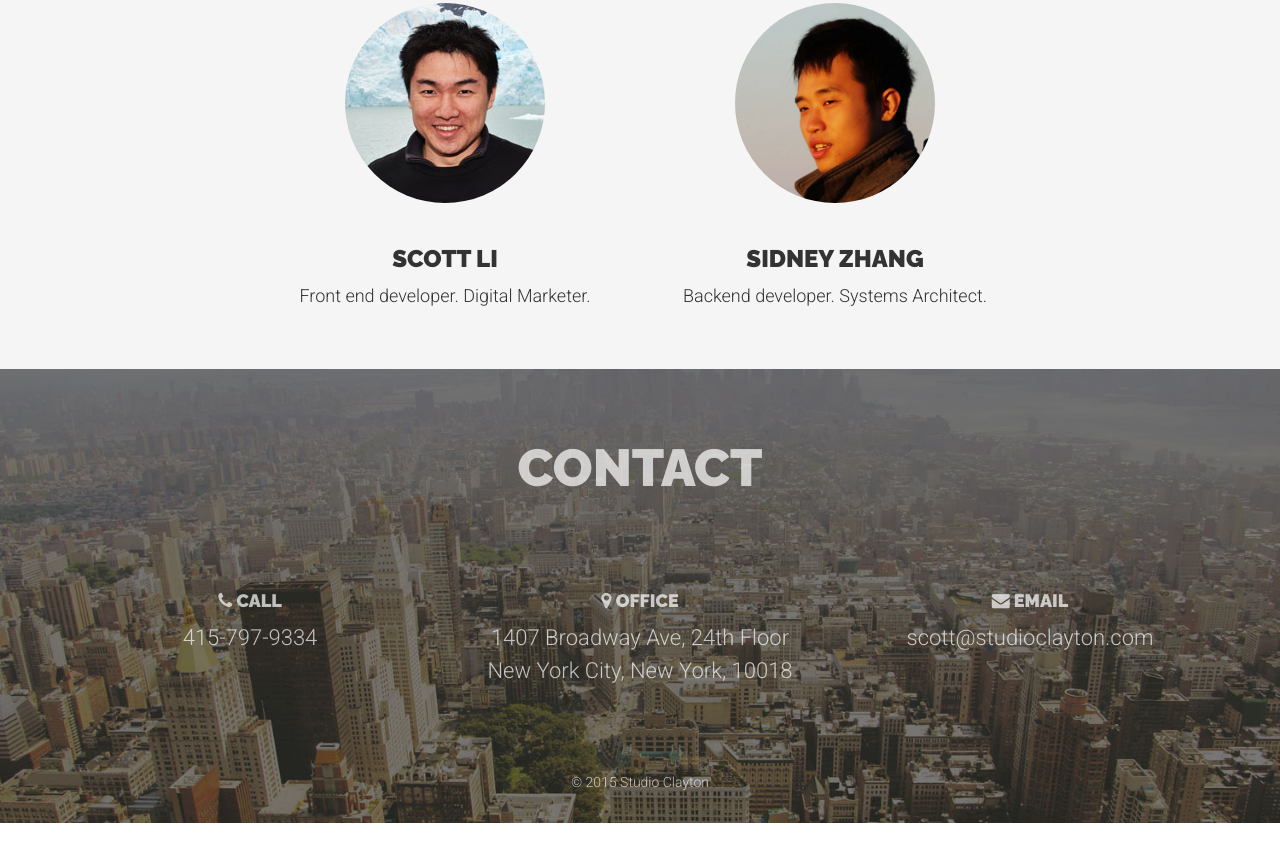
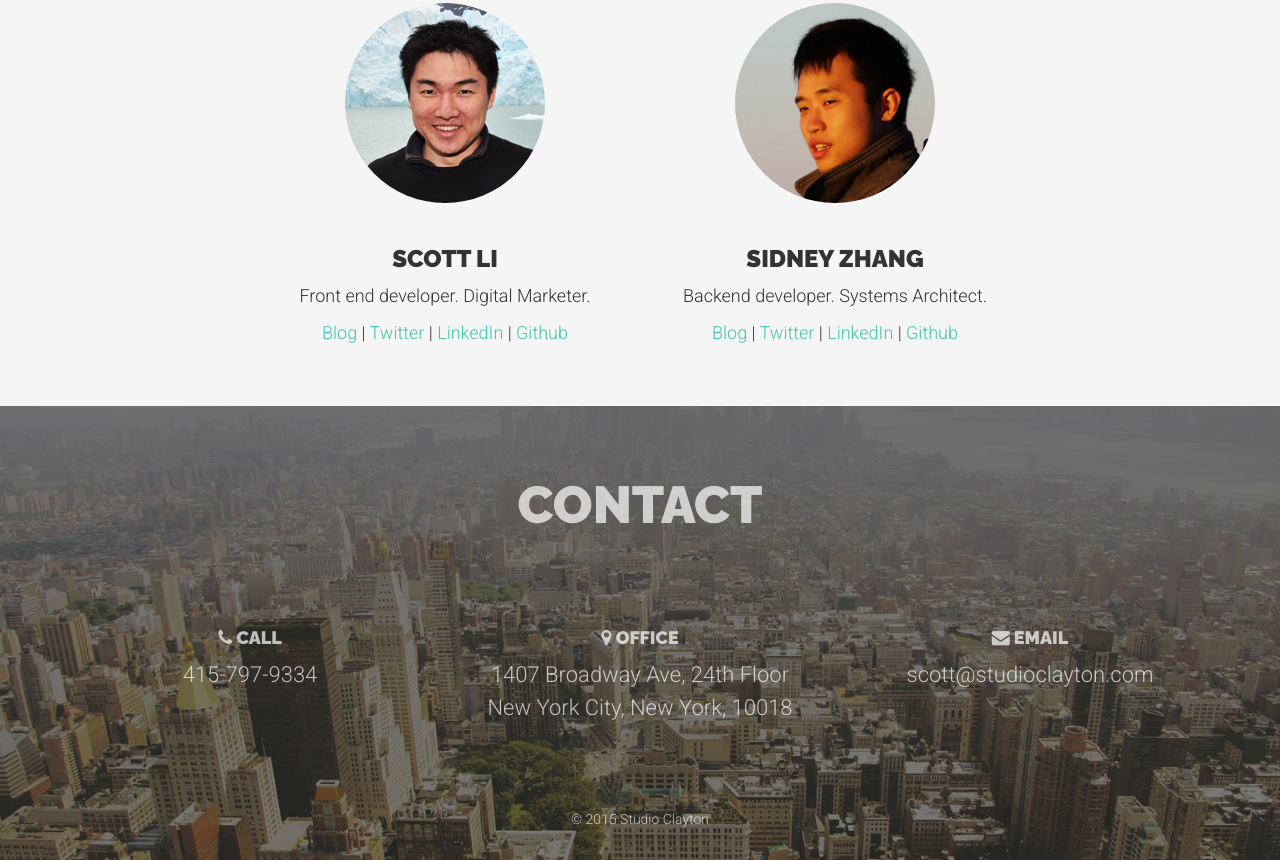
Before and after one commit to scottlingran/claymorelabs, a website: page public/index.html in a window 1280 px wide. Shown: the part 2580-3440 px from the top of the page. Before the commit the page ends 3403 px from the top, so only its background shows below. Drawn offline with Linux system fonts and the light colour scheme.

Commit message:
profiles

```diff
--- a/public/index.html
+++ b/public/index.html
@@ -7,7 +7,7 @@
     <meta name="author" content="">
     <link rel="icon" href="/assets/img/favicon.png" />
 
-    <title>Studio Clayton</title>
+    <title>Studio Clayton | Your new digital partner</title>
     <!-- Bootstrap Core CSS -->
     <link href="/assets/css/bootstrap/bootstrap.min.css" rel="stylesheet" type="text/css">
     <!-- Retina.js - Load first for faster HQ mobile images. -->
@@ -248,12 +248,24 @@
             <br>
             <h3>Scott Li</h3>
             <p>Front end developer. Digital Marketer.</p>
+            <p>
+              <a target="_blank" href="https://scottyli.com">Blog</a> |
+              <a target="_blank" href="https://twitter.com/ScottyLi">Twitter</a> |
+              <a target="_blank" href="https://www.linkedin.com/in/scottyli">LinkedIn</a> |
+              <a target="_blank" href="https://github.com/scottyli">Github</a>
+            </p>
           </div>
           <div class="col-md-4 text-center">
             <img src="/assets/img/sida.jpg" class="img-responsive profile-pic" alt="">
             <br>
             <h3>Sidney Zhang</h3>
             <p>Backend developer. Systems Architect.</p>
+            <p>
+              <a target="_blank" href="http://sidazhang.com">Blog</a> |
+              <a target="_blank" href="https://twitter.com/sidazhang">Twitter</a> |
+              <a target="_blank" href="https://www.linkedin.com/in/sidazhang">LinkedIn</a> |
+              <a target="_blank" href="https://github.com/sidazhang">Github</a>
+            </p>
           </div>
         </div>
       </div>
```
